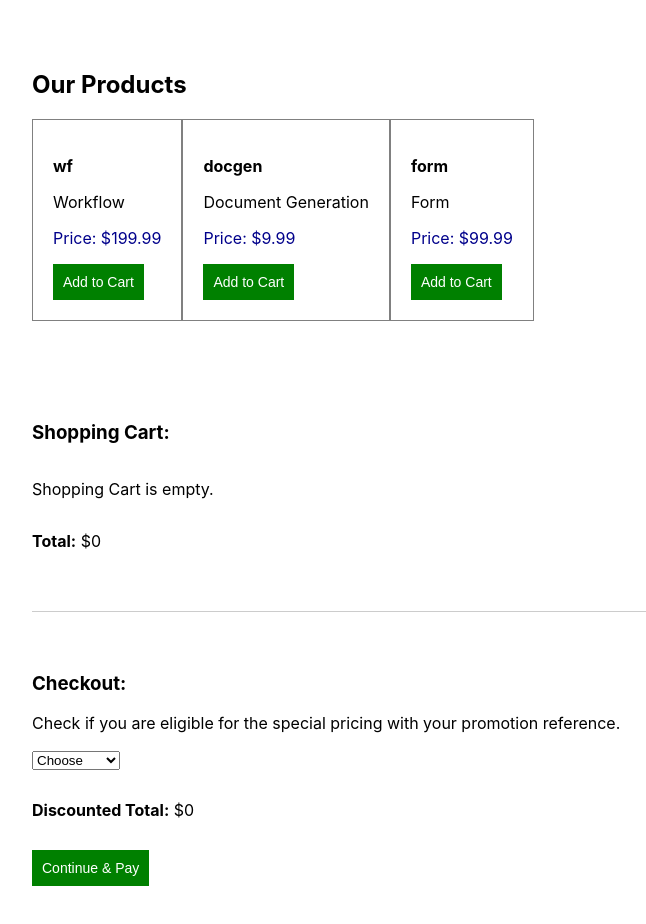
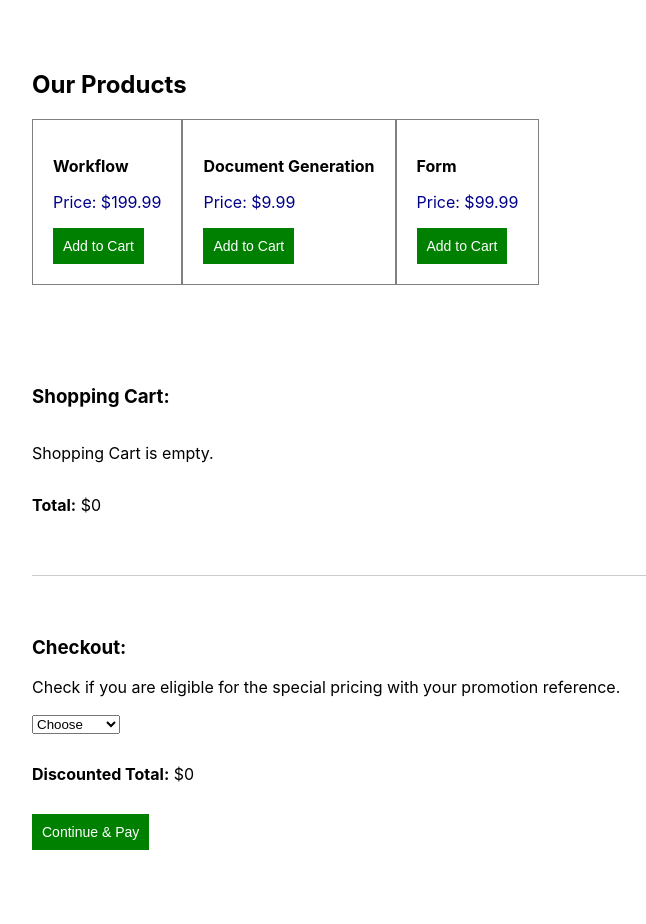
Before and after one commit to prabhuramkumar/react-shopping-cart, a React (Create React App) app: page / in a window 1280 px wide. Shown: the top 924 px of the page, without its empty margins (18-664 px from the left). Built offline with nearby package versions, Linux system fonts and the light colour scheme.

Commit message:
minor changes - namings etc

```diff
--- a/src/components/ProductList.js
+++ b/src/components/ProductList.js
@@ -30,7 +30,6 @@ import products from '../data/products';
             return(
               <div className="productList__product" key={item.id}>
                 <p className="productList__title">{item.title}</p>
-                <p>{item.description}</p>
                 <p className="productList__price">Price: ${item.price}</p>
                 <button className="btn btn__green" onClick={()=>{this.handleClick(item)}}>Add to Cart</button>
               </div>
--- a/src/data/products.js
+++ b/src/data/products.js
@@ -1,5 +1,5 @@
 export default [
-    {id:1,title:'wf', description: "Workflow", price:199.99},
-    {id:2,title:'docgen', description: "Document Generation", price:9.99},
-    {id:3,title:'form', description: "Form", price:99.99},
+    {id:'wf', title: "Workflow", price:199.99},
+    {id:'docgen', title: "Document Generation", price:9.99},
+    {id:'form', title: "Form", price:99.99},
 ]
--- a/src/data/specialPricing.js
+++ b/src/data/specialPricing.js
@@ -19,7 +19,7 @@ const specialPricing = [
 		id: 3,
 		promotionReference: 'FF9543D1',
 		promotions: {
-			'priceDrop': [{newPrice: 8.99, categoryId: 2, depedentCategoryId: 2, minimumPurchase: 10}]
+			'priceDrop': [{newPrice: 8.99, categoryId: 'docgen', depedentCategoryId: 'docgen', minimumPurchase: 10}]
 		},
 		description: ['Price drops to 8.99 for docgen when atleast 10 docgen are purchased']
 	},
@@ -27,7 +27,7 @@ const specialPricing = [
 		id: 4,
 		promotionReference: 'YYGWKJD',
 		promotions: {
-			'priceDrop': [{newPrice: 89.99, categoryId: 3, depedentCategoryId: 1, minimumPurchase: 1}]
+			'priceDrop': [{newPrice: 89.99, categoryId: 'form', depedentCategoryId: 'wf', minimumPurchase: 1}]
 		},
 		description: ['Price drops to 89.99 for form when atleast 1 wf is purchased']
 	}
--- a/src/indexReducer.js
+++ b/src/indexReducer.js
@@ -4,20 +4,21 @@ const initialState = {
     cart:[],
     total: 0,
     specialTotal: 0,
-    specialPricing: null
+    specialPricing: null,
+    promotions: null
 }
 
 const indexReducer= (state = initialState, action)=>{
-let existedItem, newTotal, newItem, updatedCart;
+let existingItem, newTotal, newItem, updatedCart;
 
 	switch(action.type) {
 
 		case 'ADD_TO_CART':
-	     	existedItem= state.cart.find(item=> action.val.id === item.id);
+	     	existingItem= state.cart.find(item=> action.val.id === item.id);
 
-	        if(existedItem) {
-	            existedItem.quantity += 1
-	            newTotal = Number((state.total + existedItem.price).toFixed(2));
+	        if(existingItem) {
+	            existingItem.quantity += 1
+	            newTotal = Number((state.total + existingItem.price).toFixed(2));
             	updatedCart = [...state.cart];
 	        } else {
 	            newItem =action.val;
@@ -35,15 +36,15 @@ let existedItem, newTotal, newItem, updatedCart;
             )
 
 		case 'REMOVE_FROM_CART':
-	     	 existedItem= state.cart.find(item=> action.val.id === item.id)
+	     	 existingItem= state.cart.find(item=> action.val.id === item.id)
 
-	        if(existedItem.quantity > 1) {
-	            existedItem.quantity -= 1
-	            newTotal = Number((state.total - existedItem.price).toFixed(2));
+	        if(existingItem.quantity > 1) {
+	            existingItem.quantity -= 1
+	            newTotal = Number((state.total - existingItem.price).toFixed(2));
 	            updatedCart = [...state.cart];
 	        } else {
 	        	let newItems = state.cart.filter(item=>item.id !== action.val.id)
-	            newTotal = Number((state.total - existedItem.price).toFixed(2));
+	            newTotal = Number((state.total - existingItem.price).toFixed(2));
 	            updatedCart = [...newItems];
 			}
 
```
Also changed, not shown: 1 other file (tests, documents, lock files or other folders).
